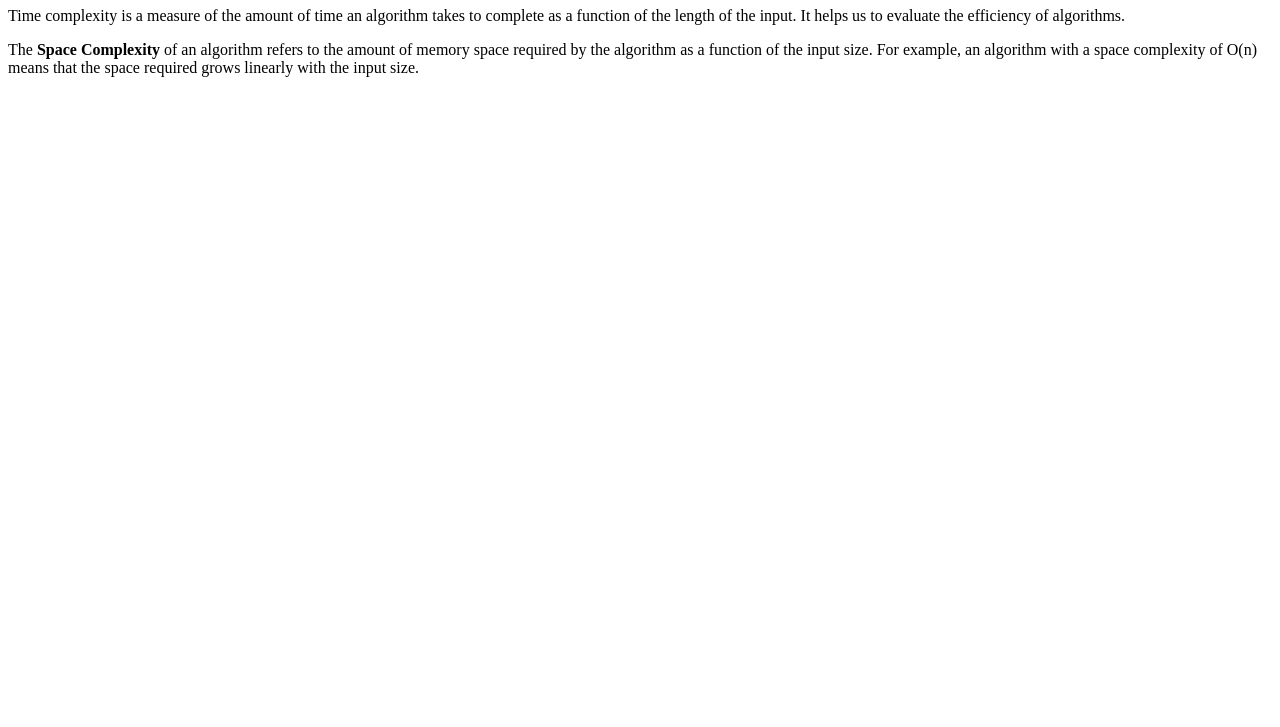
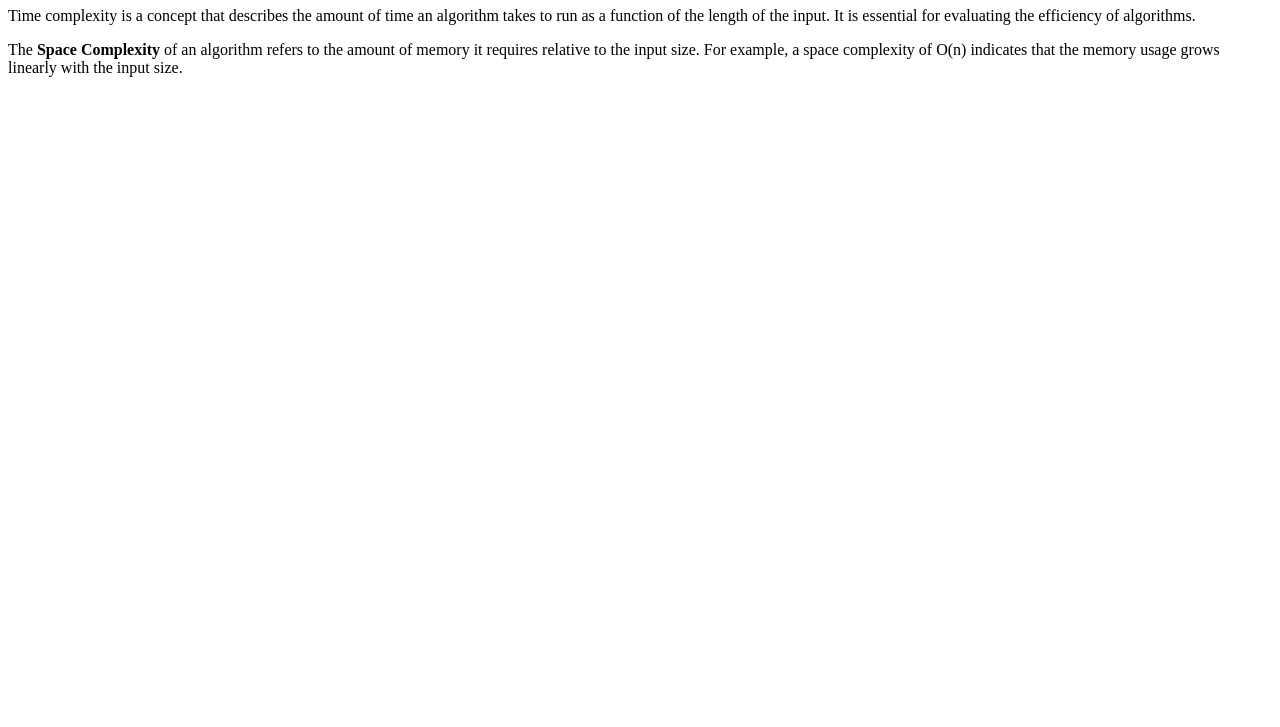
Before and after one commit to acciojob/time-and-space-complexity-Gokleshchaudhary, a website: page main.html in a window 1280 px wide. Shown: the part 73-800 px from the top of the page. Drawn offline with Linux system fonts and the light colour scheme.

Commit message:
created a submission

```diff
--- a/main.html
+++ b/main.html
@@ -7,7 +7,7 @@
 </head>
 <body>
     <h1>Time, Space, and Complexity</h1>
-    <p>Time complexity is a measure of the amount of time an algorithm takes to complete as a function of the length of the input. It helps us to evaluate the efficiency of algorithms.</p>
-    <p>The <b>Space Complexity</b> of an algorithm refers to the amount of memory space required by the algorithm as a function of the input size. For example, an algorithm with a space complexity of O(n) means that the space required grows linearly with the input size.</p>
+    <p>Time complexity is a concept that describes the amount of time an algorithm takes to run as a function of the length of the input. It is essential for evaluating the efficiency of algorithms.</p>
+    <p>The <b>Space Complexity</b> of an algorithm refers to the amount of memory it requires relative to the input size. For example, a space complexity of O(n) indicates that the memory usage grows linearly with the input size.</p>
 </body>
 </html>
```
